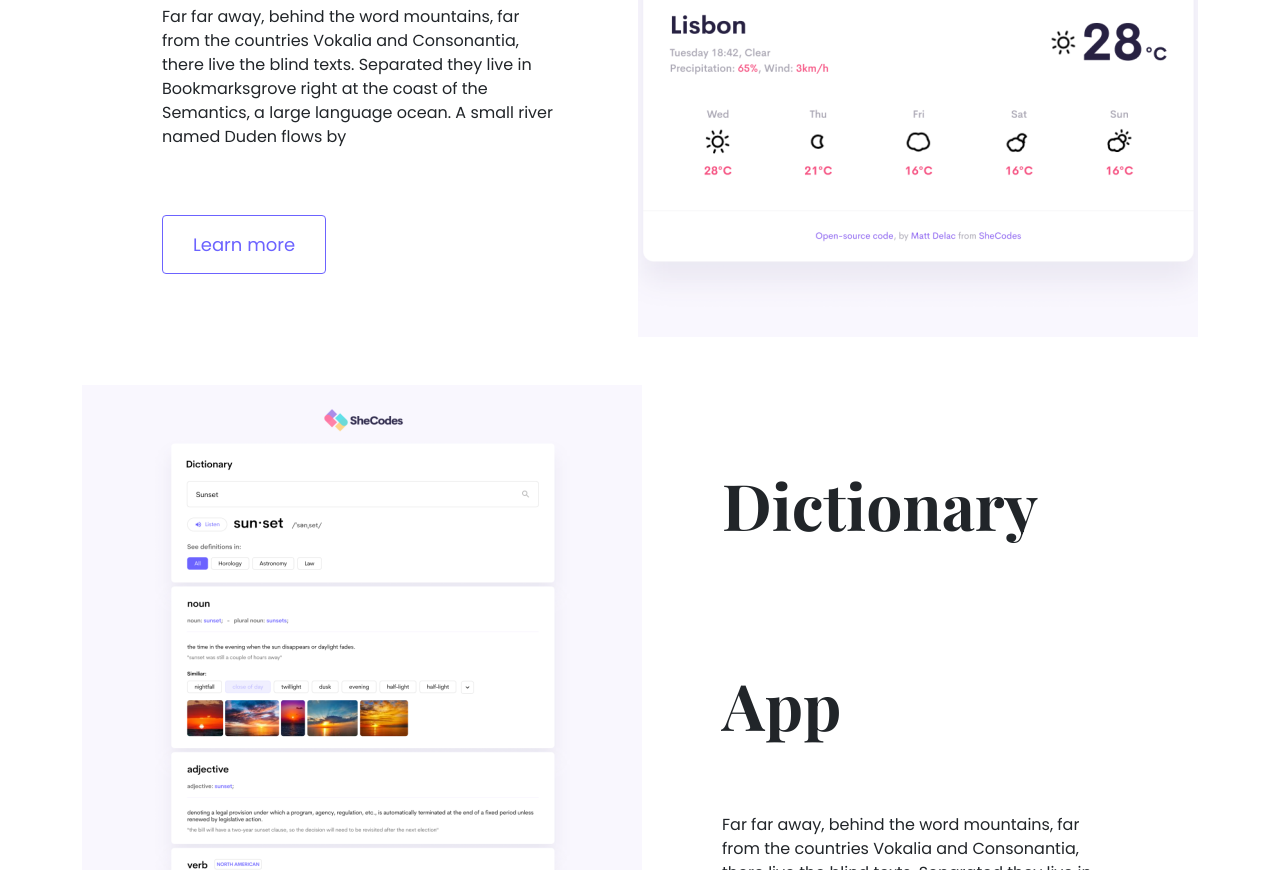
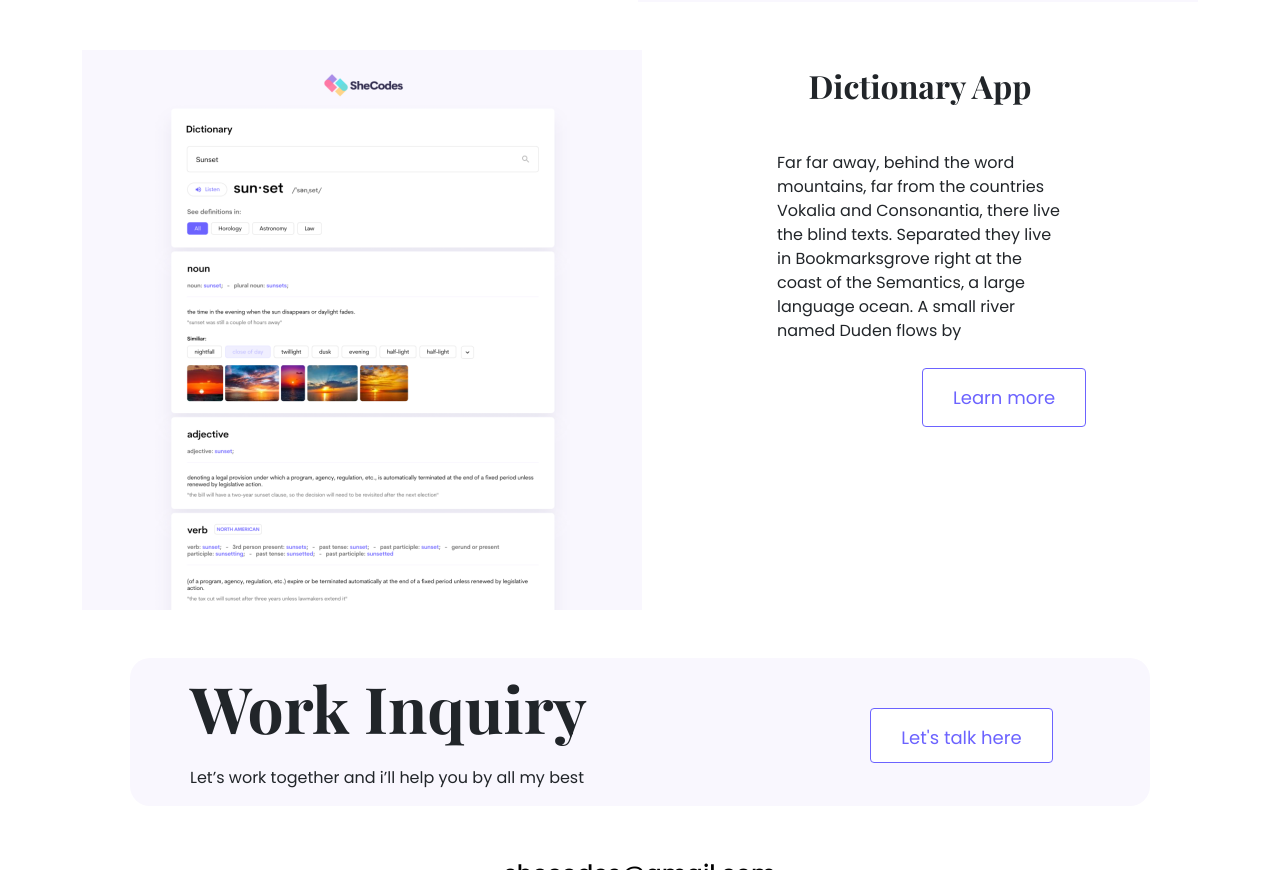
Before and after one commit to demqqo/profile-project, a plain HTML site: page index.html in a window 1280 px wide. Shown: the part 1930-2800 px from the top of the page. Drawn offline with nearby package versions, Linux system fonts and the light colour scheme.

Commit message:
fixed work inquiru window and made it responsive

```diff
--- a/index.html
+++ b/index.html
@@ -68,7 +68,8 @@
       <h2 class="mb-5">Front-end developer based in Canada</h2>
       <a href="#" class="btn btn-primary"> Contact me</a>
     </div>
-    <div class="container my-projects">
+    <div class="container">
+      <div class="my-projects">
         <p class="header-of-content">
           Featured Project which my best projects be choice to show
         </p>
@@ -78,9 +79,9 @@
             <h2>Yogurt Project</h2>
             <p>
               Far far away, behind the word mountains, far from the countries
-            Vokalia and Consonantia, there live the blind texts. Separated they
-            live in Bookmarksgrove right at the coast of the Semantics, a large
-            language ocean. A small river named Duden flows by
+              Vokalia and Consonantia, there live the blind texts. Separated
+              they live in Bookmarksgrove right at the coast of the Semantics, a
+              large language ocean. A small river named Duden flows by
             </p>
             <a href="#" class="btn btn-primary">Learn more</a>
           </div>
@@ -91,9 +92,9 @@
             <h2>Weather App</h2>
             <p>
               Far far away, behind the word mountains, far from the countries
-            Vokalia and Consonantia, there live the blind texts. Separated they
-            live in Bookmarksgrove right at the coast of the Semantics, a large
-            language ocean. A small river named Duden flows by
+              Vokalia and Consonantia, there live the blind texts. Separated
+              they live in Bookmarksgrove right at the coast of the Semantics, a
+              large language ocean. A small river named Duden flows by
             </p>
             <a href="#" class="btn btn-primary">Learn more</a>
           </div>
@@ -101,28 +102,44 @@
         </div>
 
         <div class="d-flex justify-content-center mb-5">
-        <img class="col d-none d-lg-block" src="./images/dgHV-dictionary.png" />
+          <img
+            class="col d-none d-lg-block"
+            src="./images/dgHV-dictionary.png"
+          />
           <div class="content col">
             <h2>Dictionary App</h2>
             <p>
               Far far away, behind the word mountains, far from the countries
-            Vokalia and Consonantia, there live the blind texts. Separated they
-            live in Bookmarksgrove right at the coast of the Semantics, a large
-            language ocean. A small river named Duden flows by
+              Vokalia and Consonantia, there live the blind texts. Separated
+              they live in Bookmarksgrove right at the coast of the Semantics, a
+              large language ocean. A small river named Duden flows by
             </p>
             <a href="#" class="btn btn-primary">Learn more</a>
           </div>
         </div>
-      <div class="background content">
-        <div class="my-projects m-5 row">
+        <div class="d-block d-md-none">
+          <div class="d-flex justify-content-center mb-5">
+            <div class="content col">
+              <h2>Work Inquiry</h2>
+              <p>Let's work together and i'll help you by all my best</p>
+              <a href="#" class="btn btn-primary">Learn more</a>
+            </div>
+          </div>
+        </div>
+      </div>
+      <div class="d-none d-md-block">
+        <div class="work-inquiry-field m-5 row">
           <div class="col-6 ms-5">
             <h3>Work Inquiry</h3>
             <p>Let’s work together and i’ll help you by all my best</p>
           </div>
           <div class="col-2"></div>
           <div class="col">
-            <a href="#" class="btn mb-3">Let's talk here</a>
+            <div class="work-inquiry-button">
+              <a href="#">Let's talk here</a>
             </div>
+          </div>
+          <div class="col-1"></div>
         </div>
       </div>
     </div>
--- a/styles/portfolio.css
+++ b/styles/portfolio.css
@@ -42,6 +42,31 @@ nav li {
   background-color: var(--secondary-color);
   border-radius: 20px;
 }
+.work-inquiry-field {
+  background-color: var(--secondary-color);
+  border-radius: 20px;
+  padding: 20px 0px 20px auto;
+}
+.work-inquiry-button {
+  text-decoration: double;
+  border: solid 1px;
+  background-color: white;
+  border-radius: 4px;
+  border-color: var(--branding-color);
+  font-size: 18px;
+  text-align: center;
+  line-height: 27px;
+  padding: 15px 0px 11px 0px;
+  margin-top: 50px;
+}
+.work-inquiry-button a {
+  color: var(--branding-color);
+  text-decoration: none;
+}
+.work-inquiry-field h3 {
+  font-size: 64px;
+  line-height: 100px;
+}
 .logo {
   max-height: 40px;
 }
@@ -74,7 +99,9 @@ nav li {
   text-align: center;
   margin: 60px 0 60px;
 }
-
+.content p {
+  padding: 41px 55px 9px;
+}
 .my-projects img {
   width: 560px;
   height: 560px;
@@ -90,6 +117,7 @@ nav li {
 .my-projects h2 {
   font-size: 64px;
   line-height: 200px;
+  text-align: center;
 }
 .my-projects .content {
   margin: 20px 80px;
@@ -103,7 +131,7 @@ nav li {
   font-size: 18px;
   line-height: 27px;
   padding: 15px 30px;
-  margin-top: 50px;
+  margin: 0px 0px 0px 200px;
 }
 .works img {
   width: 560px;
@@ -136,23 +164,26 @@ nav li {
     background-color: var(--secondary-color);
     border-radius: 20px;
   }
+  .my-projects p {
+    text-align: center;
+    padding: 28px 0px 18px 0px;
+  }
   .my-projects a {
     background-color: var(--secondary-color);
+    margin: 50px 0px 0px 30px;
+  }
 }
 .my-projects h2,
 h3 {
   font-size: 32px;
   line-height: 32px;
 }
+
 .hero p {
   font-size: 24px;
   font-weight: bold;
   margin: 0;
 }
-  .content {
-    text-align: center;
-  }
 .hero {
   padding: 80px 20px;
 }
-}
```
Also changed, not shown: about.html (+17 -3 lines), contact.html (+18 -3 lines), work.html (+21 -3 lines). Lines whose indentation alone changed are shown as unchanged.
